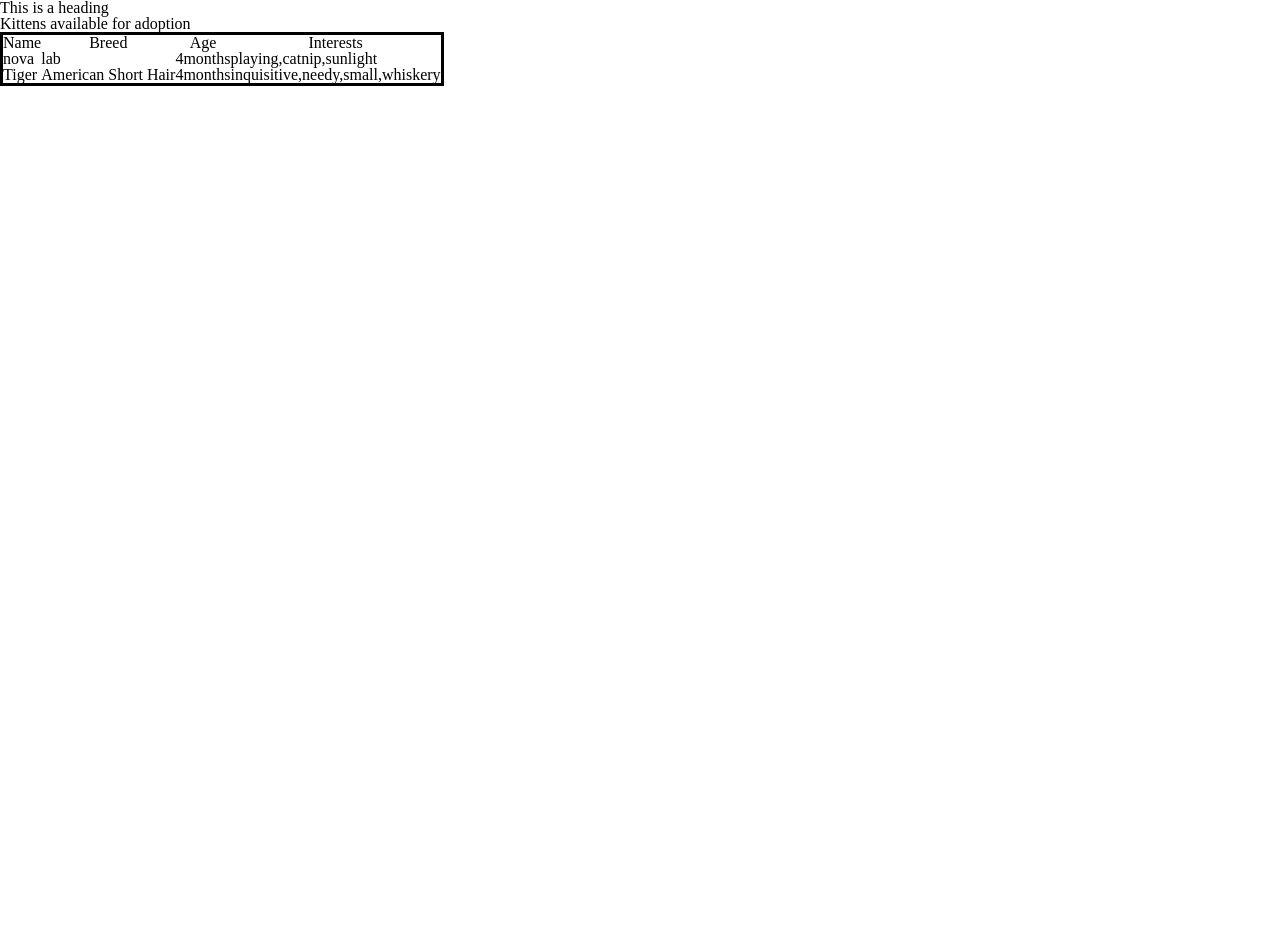
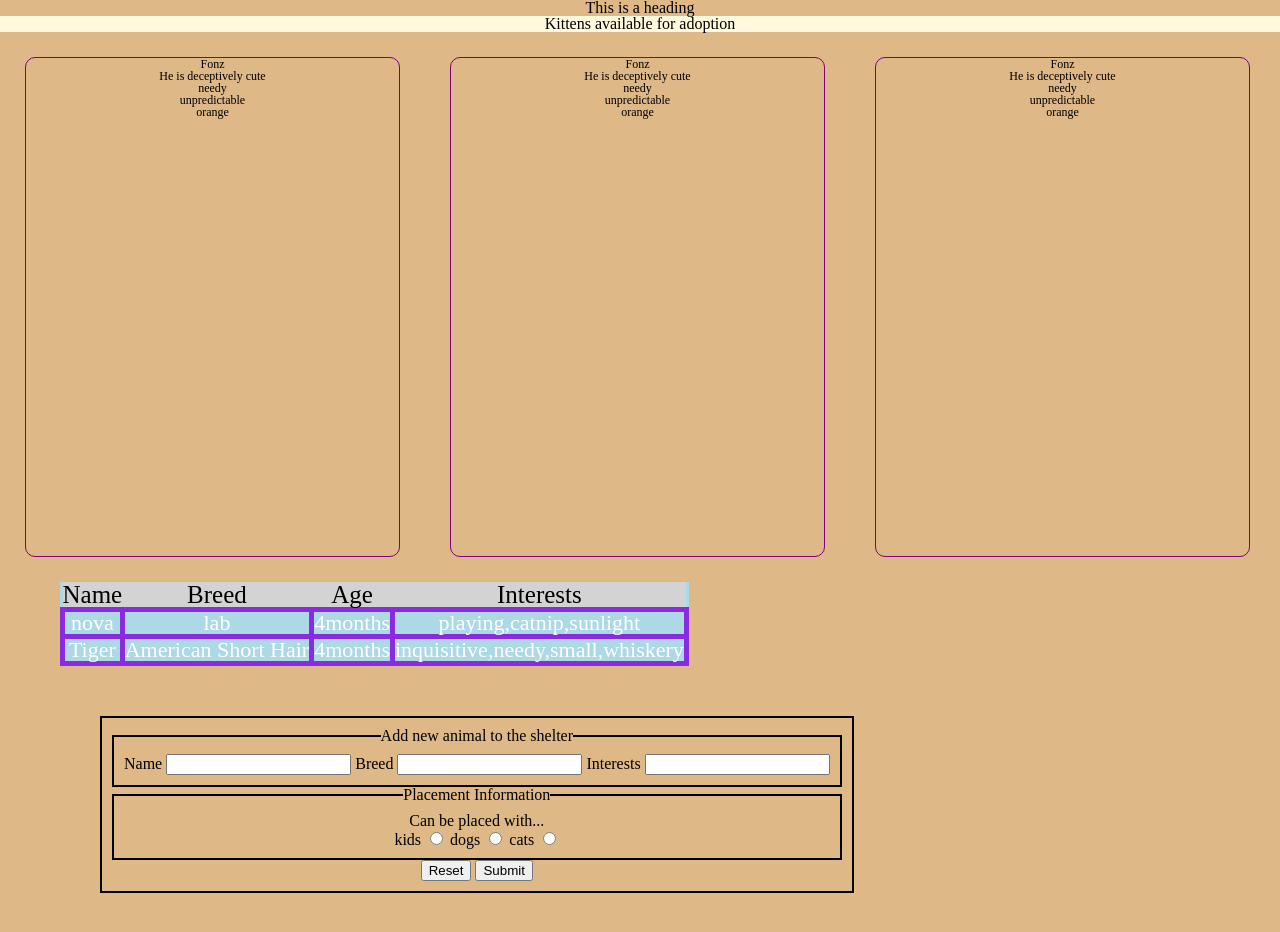
Before and after one commit to selmaT273/petAdoption, a plain HTML site: page index.html in a window 1280 px wide. Before the commit the page ends 800 px from the top, so only its background shows below. Drawn offline with Linux system fonts and the light colour scheme.

Commit message:
added form during thursday lab

```diff
--- a/css/style.css
+++ b/css/style.css
@@ -1,3 +1,72 @@
 table {
-    border: solid black;
+    text-align: center;
+    margin-left: 60px;
+    clear: both;
+    float: left;
+    background-color: lightblue;
 }
+
+thead {
+    background-color: lightgray;
+}
+
+th {
+    padding 35px;
+    font-size: 25px;
+}
+
+td {
+    border: 5px solid blueviolet;
+    padding: 25px, 100px, 15px, 25px;
+    color: white;
+    font-size: 22px;
+}
+
+#new-pets {
+    margin-left: 100px;
+    border: 2px solid black;
+    display: inline-block;
+    padding: 10px;
+    margin-top: 50px;
+    margin-bottom: 50px;
+    text-align: center;
+}
+
+#new-pets fieldset {
+    border: 2px solid black;
+    padding: 10px;
+}
+
+* {
+    box-sizing: border-box;
+}
+
+body {
+    margin: 0 auto;
+    background-color: burlywood;
+}
+
+main {
+    background-color: cornsilk;
+    margin: 0 auto;
+}
+
+h1 {
+    text-align: center;
+}
+
+h2 {
+    text-align: center;
+}
+
+article {
+    width: 375px;
+    height: 500px;
+    text-align: center;
+    border: 1px solid purple;
+    border-radius: 10px;
+    margin: 25px;
+    font-size: 12px;
+    padding: 0;
+    float: left;
+}
--- a/index.html
+++ b/index.html
@@ -17,15 +17,39 @@
 
     <main>
         <h2>Kittens available for adoption</h2>
-    </main>
 
     <section id="kittenProfiles"></section>
     <!-- Generate this from the js -->
-    <!-- <article> </article>
-    <h2></h2>
-    <p></p>
-    <ul></ul>
-    <img> -->
+    <article>
+        <h3>Fonz</h3>
+        <p>He is deceptively cute</p>
+        <ul>
+            <li>needy</li>
+            <li>unpredictable</li>
+            <li>orange</li>
+        </ul>
+    <img>
+    </article>
+    <article>
+        <h3>Fonz</h3>
+        <p>He is deceptively cute</p>
+        <ul>
+            <li>needy</li>
+            <li>unpredictable</li>
+            <li>orange</li>
+        </ul>
+    <img>
+    </article>
+    <article>
+        <h3>Fonz</h3>
+        <p>He is deceptively cute</p>
+        <ul>
+            <li>needy</li>
+            <li>unpredictable</li>
+            <li>orange</li>
+        </ul>
+    <img>
+    </article>
 
     <div id="adoptPets-holder" class="adoptPetDiv"></div>
     <table>
@@ -39,6 +63,35 @@
         </tbody>
     </table>
 </section>
+</main>
+
+
+    <form id='new-pets'>
+        <fieldset>
+            <legend>Add new animal to the shelter</legend>
+            <label for="name">Name</label>
+            <input id="name" type="text" required/>
+            <label for="breed">Breed</label>
+            <input id="breed" type="text"/>
+            <label for="interests">Interests</label>
+            <input id="interests" type="text"/>
+        </fieldset>
+        <fieldset>
+            <legend>Placement Information</legend>
+            <p>Can be placed with...</p>
+            <label>kids</label>
+            <input id="kids" name="isGoodWithKids" type="radio"/>
+            <label>dogs</label>
+            <input id="dogs" name="isGoodWithDogs" type="radio"/>
+            <label>cats</label>
+            <input id="cats" name="isGoodWithCats" type="radio"/>
+
+        </fieldset>
+        <button type="reset" value="reset">Reset</button>
+        <button type="submit" name="submitAddNewAnimal" value="submit">Submit</button>
+    </form>
+
+
 
 
         <script src="js/app.js"></script>
--- a/js/app.js
+++ b/js/app.js
@@ -92,7 +92,7 @@ Pet.prototype.getInterests = function(){
 
 //create some DOM elements then render them to the index
 Pet.prototype.render = function(){
-  var parentElement = document.getElementById('kittenProfiles');
+//   var parentElement = document.getElementById('kittenProfiles');
 
   //   var article = document.createElement('article');
   //   parentElement.appendChild(article);
```
